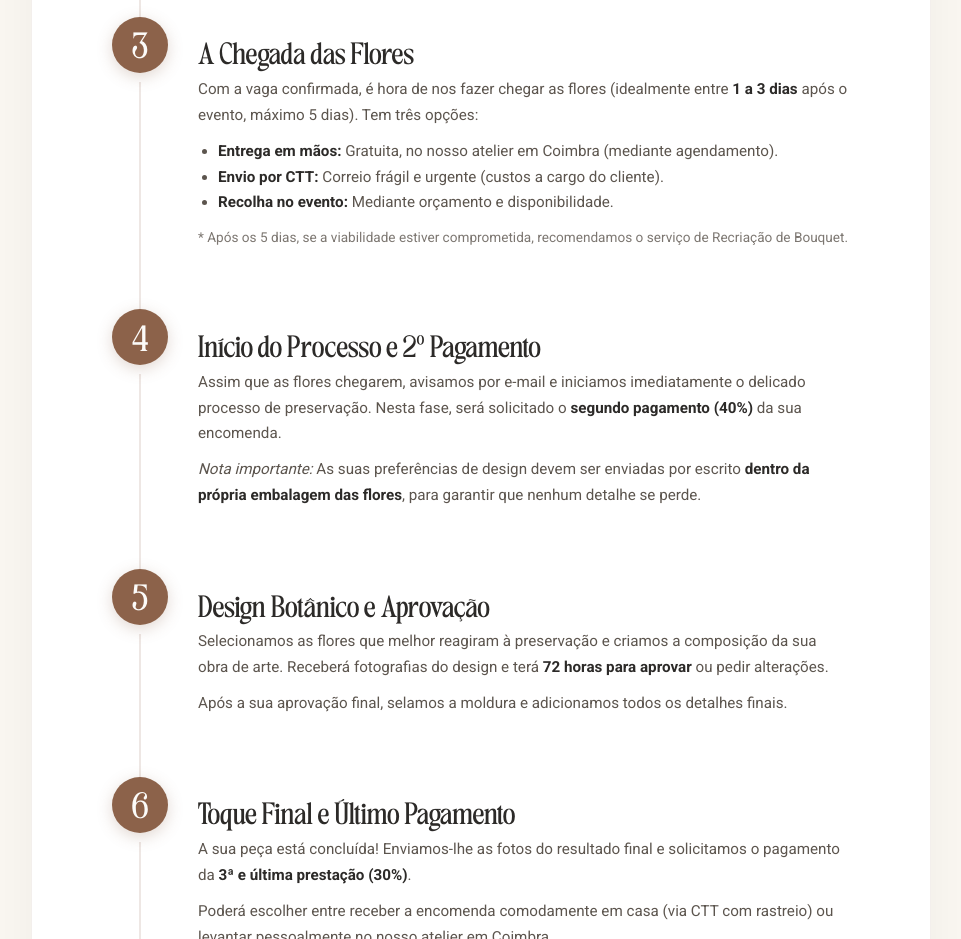
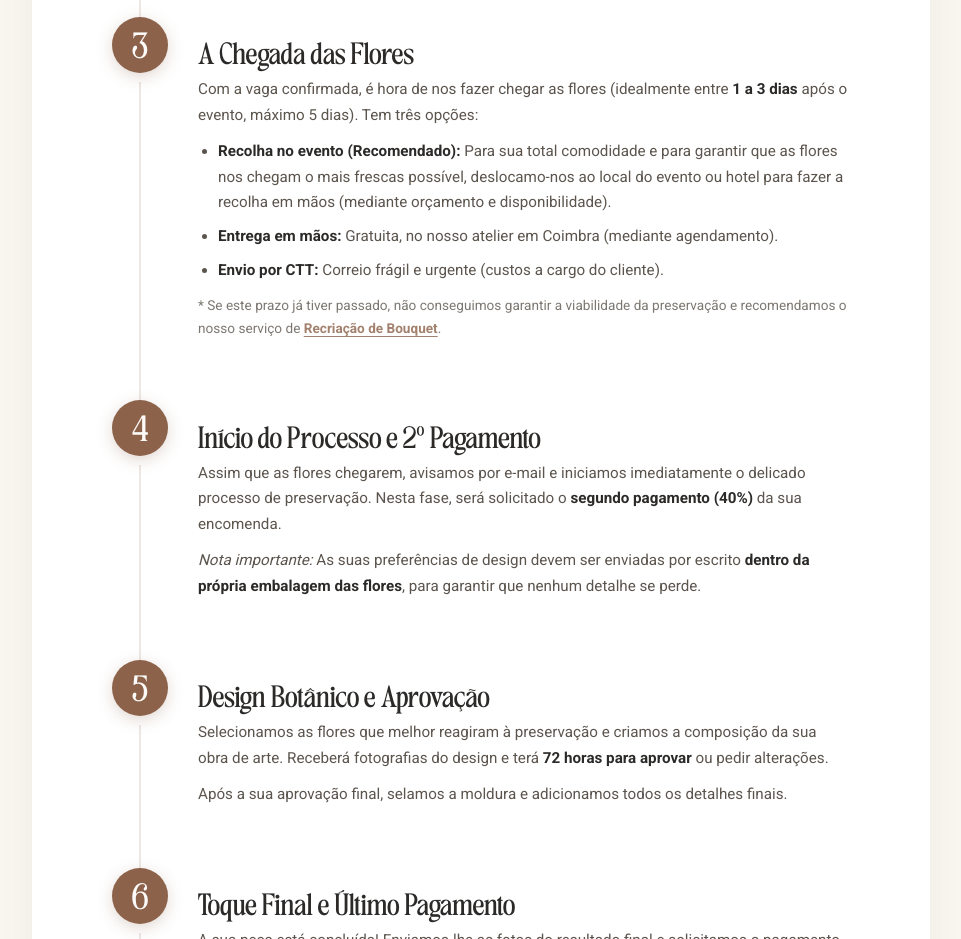
Before and after one commit to floresabeirario/fbr-website, a Next.js app: page /passo-a-passo in a window 1280 px wide. Shown: the part 1100-2039 px from the top of the page, without its empty margins (159-1120 px from the left). Built offline with nearby package versions, Linux system fonts and the light colour scheme.

Commit message:
Update page.js

```diff
--- a/app/passo-a-passo/page.js
+++ b/app/passo-a-passo/page.js
@@ -98,11 +98,13 @@ export default function PassoAPasso() {
         <>
           <p style={{ margin: '0 0 10px 0' }}>Com a vaga confirmada, é hora de nos fazer chegar as flores (idealmente entre <strong style={{color: '#2C2A28'}}>1 a 3 dias</strong> após o evento, máximo 5 dias). Tem três opções:</p>
           <ul style={{ margin: '0 0 10px 0', paddingLeft: '20px' }}>
-            <li><strong style={{color: '#2C2A28'}}>Entrega em mãos:</strong> Gratuita, no nosso atelier em Coimbra (mediante agendamento).</li>
+            <li style={{ marginBottom: '8px' }}><strong style={{color: '#2C2A28'}}>Recolha no evento (Recomendado):</strong> Para sua total comodidade e para garantir que as flores nos chegam o mais frescas possível, deslocamo-nos ao local do evento ou hotel para fazer a recolha em mãos (mediante orçamento e disponibilidade).</li>
+            <li style={{ marginBottom: '8px' }}><strong style={{color: '#2C2A28'}}>Entrega em mãos:</strong> Gratuita, no nosso atelier em Coimbra (mediante agendamento).</li>
             <li><strong style={{color: '#2C2A28'}}>Envio por CTT:</strong> Correio frágil e urgente (custos a cargo do cliente).</li>
-            <li><strong style={{color: '#2C2A28'}}>Recolha no evento:</strong> Mediante orçamento e disponibilidade.</li>
           </ul>
-          <p style={{ margin: 0, fontSize: '0.85rem', opacity: 0.8 }}>* Após os 5 dias, se a viabilidade estiver comprometida, recomendamos o serviço de Recriação de Bouquet.</p>
+          <p style={{ margin: 0, fontSize: '0.85rem', opacity: 0.8 }}>
+            * Se este prazo já tiver passado, não conseguimos garantir a viabilidade da preservação e recomendamos o nosso serviço de <a href="/recriacao-de-bouquet" className="earthy-link">Recriação de Bouquet</a>.
+          </p>
         </>
       )
     },
```
